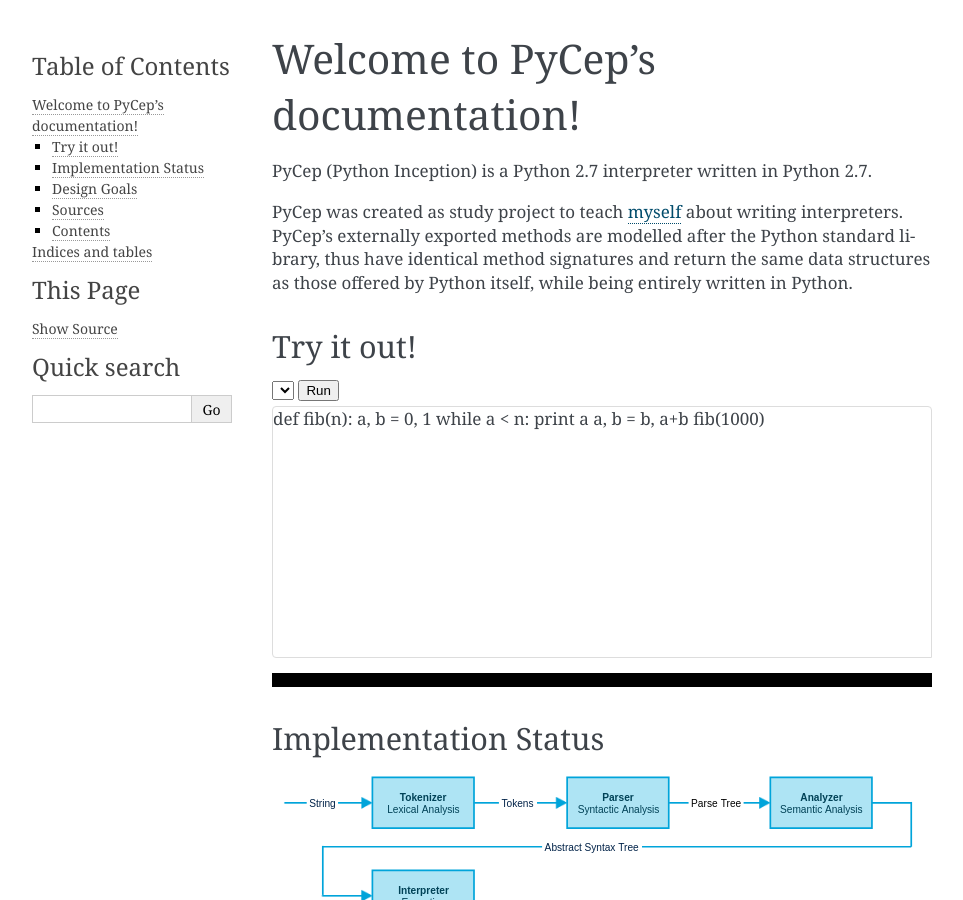
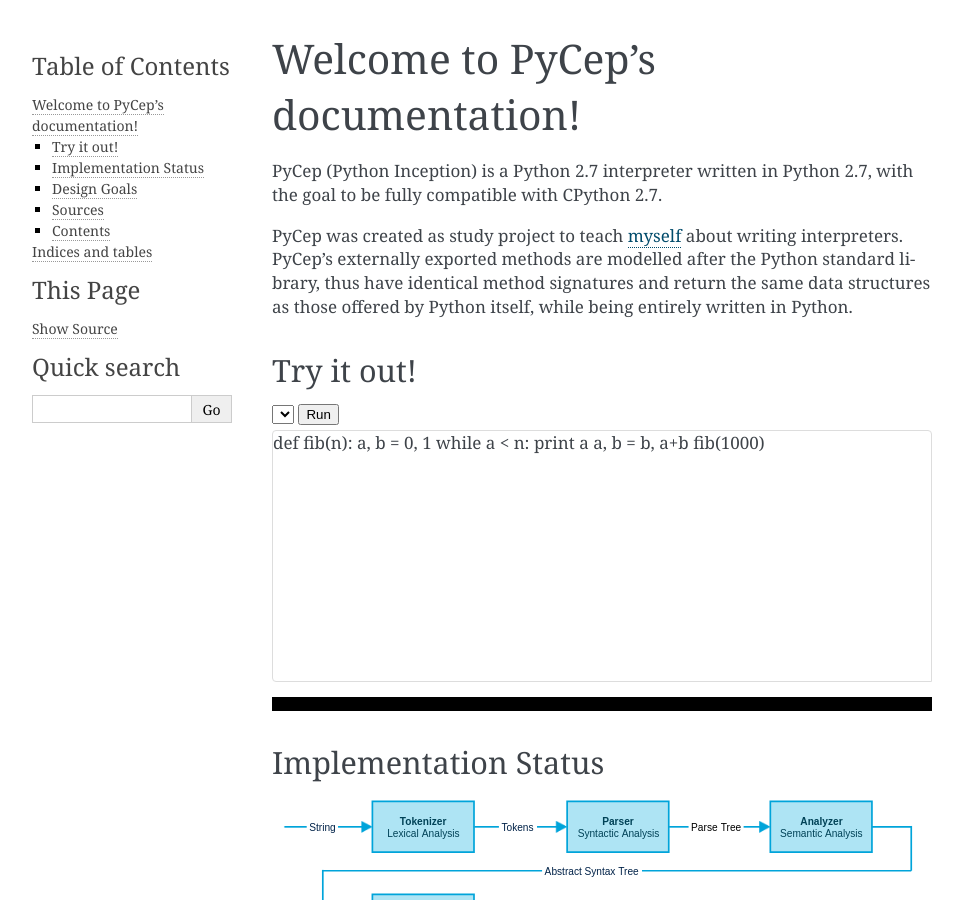
Before and after one commit to dlorch/pycep, a Sphinx documentation site: the page built from docs/index.rst, in a window 1280 px wide and 900 px high. Shown: the whole window, without its empty margins (148-1111 px from the left). Built offline with Sphinx 7.4.7, drawn with Linux system fonts in a browser that asks for light colours; nearby versions of some CDN libraries.

```diff
--- a/docs/index.rst
+++ b/docs/index.rst
@@ -6,7 +6,8 @@
 Welcome to PyCep's documentation!
 =================================
 
-PyCep (Python Inception) is a Python 2.7 interpreter written in Python 2.7.
+PyCep (Python Inception) is a Python 2.7 interpreter written in Python 2.7, with
+the goal to be fully compatible with CPython 2.7.
 
 PyCep was created as study project to teach `myself <https://github.com/dlorch>`_
 about writing interpreters. PyCep's externally exported methods are modelled
```
